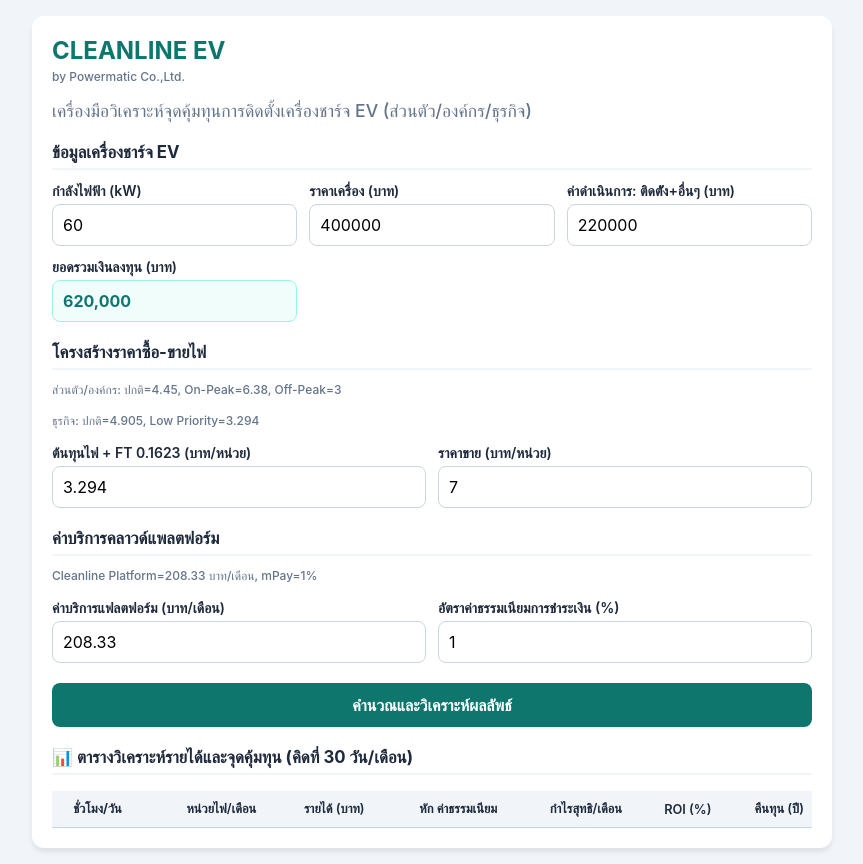
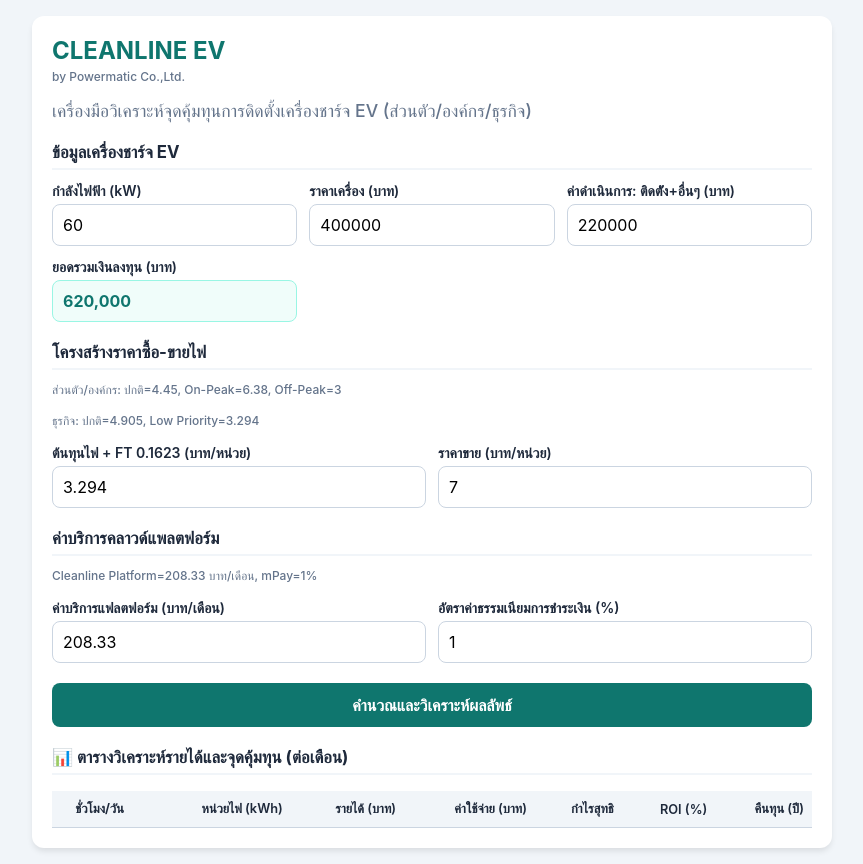
Before and after one commit to SitinantW/ev-roi-calculator, a plain HTML site: page index.html in a window 1280 px wide. Shown: the whole page, without its empty margins (208-1071 px from the left). Drawn offline with Linux system fonts and the light colour scheme.

Commit message:
Update index.html

```diff
--- a/index.html
+++ b/index.html
@@ -99,16 +99,16 @@
 
     <button onclick="calculateROI()">คำนวณและวิเคราะห์ผลลัพธ์</button>
 
-    <h3>📊 ตารางวิเคราะห์รายได้และจุดคุ้มทุน (คิดที่ 30 วัน/เดือน)</h3>
+    <h3>📊 ตารางวิเคราะห์รายได้และจุดคุ้มทุน (ต่อเดือน)</h3>
     <div class="table-wrapper">
       <table>
         <thead>
           <tr>
             <th>ชั่วโมง/วัน</th>
-            <th>หน่วยไฟ/เดือน</th>
+            <th>หน่วยไฟ (kWh)</th>
             <th>รายได้ (บาท)</th>
-            <th>หัก ค่าธรรมเนียม</th>
-            <th>กำไรสุทธิ/เดือน</th>
+            <th>ค่าใช้จ่าย (บาท)</th>
+            <th>กำไรสุทธิ </th>
             <th>ROI (%)</th>
             <th>คืนทุน (ปี)</th>
           </tr>
```
